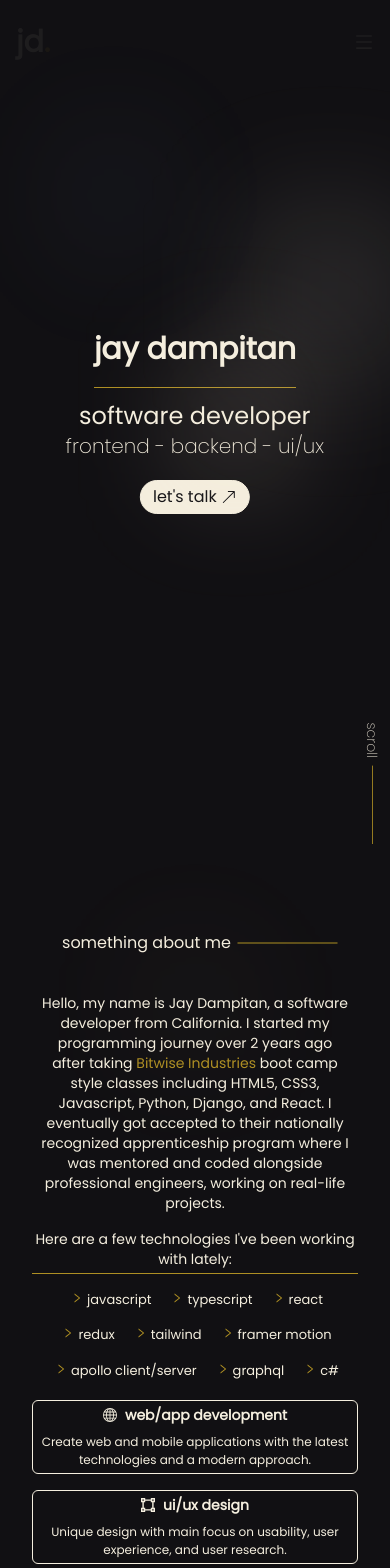
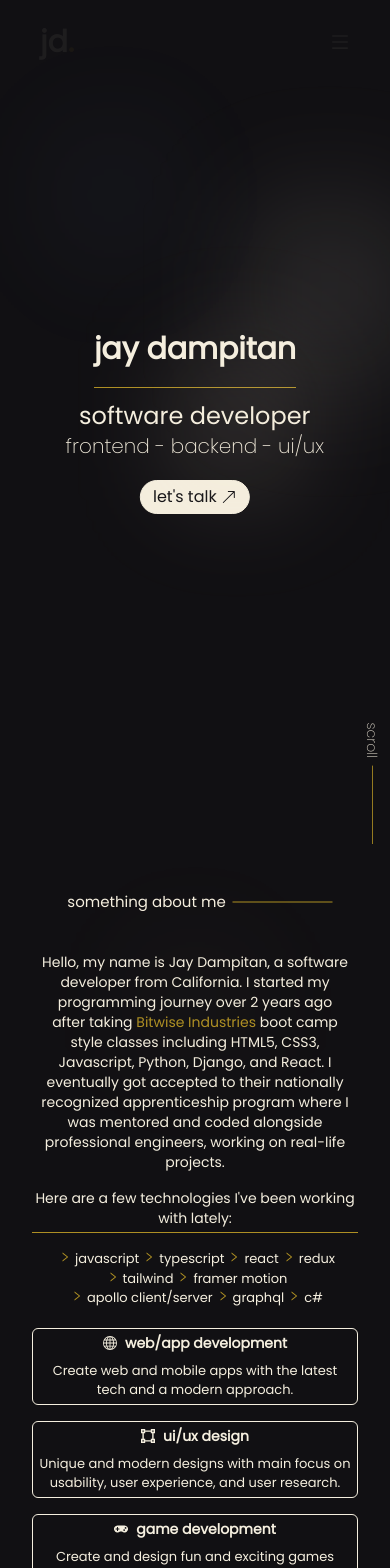
Before and after one commit to JayDampitan/new-portfolio, a Next.js app in the folder my-app/: page / in a window 390 px wide. Shown: the top 1568 px of the page. Built offline with nearby package versions, Linux system fonts and the light colour scheme.

Commit message:
clean up

```diff
--- a/my-app/assets/data.tsx
+++ b/my-app/assets/data.tsx
@@ -34,16 +34,16 @@ export const SERVICES__DATA = [
   {
     skill: "web/app development",
     description:
-      "Create web and mobile applications with the latest technologies and a modern approach.",
+      "Create web and mobile apps with the latest tech and a modern approach.",
   },
   {
     skill: "ui/ux design",
     description:
-      "Unique design with main focus on usability, user experience, and user research.",
+      "Unique and modern designs with main focus on usability, user experience, and user research.",
   },
   {
     skill: "game development",
     description:
-      "Create and design fun and exciting games made with Untiy engine.",
+      "Create and design fun and exciting games made with Unity engine.",
   },
 ];
--- a/my-app/assets/workData.tsx
+++ b/my-app/assets/workData.tsx
@@ -2,7 +2,7 @@ export const WORK__DATA = [
   {
     title: "poké palace",
     description:
-      "A web application where you can buy, win and collect all Pokémons, recieve badges for completing tasks, and a chance to experience an online slot machine only for Pokemons.",
+      "A web application where you can buy, win and collect Pokémons, receive badges for completing certain tasks, and experience an online slot machine only for Pokémon.",
     background: " bg-gradient-to-r from-[#ffb7005d] to-[#eb412ad2]",
     stacks: ["react", "redux", "sass"],
     github: "https://github.com/gonzalespaulb/Pokemon-App",
@@ -19,7 +19,7 @@ export const WORK__DATA = [
   {
     title: "movie app",
     description:
-      "A warmup project to start the apprenticeship program. Reactoad Movie App is a IMDB clone where you can search for your favorite movie and find out more information about them such as ratings, actors and more.",
+      "A warmup project to start the apprenticeship program. Reactoad Movie App is an IMDB clone where you can search for your favorite movie and find out more information about them such as ratings, actors, and more.",
     background: "bg-gradient-to-r from-[#aa03ac2f] to-[#9305ffeb]",
     stacks: ["react", "vanilla javascript"],
     launch: "https://reactoads-movie-app-7c45e.web.app/",
@@ -48,7 +48,7 @@ export const OTHER__WORK__DATA = [
   {
     title: "project boost",
     description:
-      "A game made with C# and Unity. Our hero is stuck in an isolated planet. To get home, he needs to pass obstables and get to the extraction points.",
+      "A game made with C# and Unity. Our hero is stuck on an isolated planet. He needs to pass obstacles and get to the extraction points to get home.",
     background: "bg-gradient-to-r from-[#0ddd8645] to-[#0df1e2]",
     stacks: ["unity", "c#"],
     github: "https://github.com/JayDampitan/Project-boost",
--- a/my-app/components/about/About.tsx
+++ b/my-app/components/about/About.tsx
@@ -26,8 +26,8 @@ const About = (props: Props) => {
       flex justify-center relative px-4 pt-2 lg:pt-8"
     >
       <div
-        className=" h-screen max-w-[1700px] justify-center
-          px-4 w-full flex items-center flex-col border-b-[1px] border-yellow lg:pb-11"
+        className=" h-auto max-w-[1700px] justify-center
+          px-4 w-full flex items-center flex-col border-b-[1px] border-yellow pb-11"
       >
         <TitleSection title="something about me" />
 
@@ -67,7 +67,7 @@ const About = (props: Props) => {
             <p className="border-b border-yellow text-center pb-1 text-sm md:text-[17px] lg:text-lg ">
               {`Here are a few technologies I've been working with lately:`}
             </p>
-            <ul className="flex items-center flex-wrap gap-4 justify-center mt-4">
+            <ul className="flex items-center flex-wrap lg:gap-4 justify-center mt-4">
               {STACKS__DATA.map((item, index) => (
                 <motion.li
                   key={index}
@@ -91,7 +91,7 @@ const About = (props: Props) => {
         {/* ---------- services offered -------------- */}
         <div
           className=" flex flex-col cursor-default gap-4 mt-4 md:mt-6 lg:my-14
-                    md:w-[70%] lg:w-2/3 lg:flex-row "
+                    md:w-[70%] lg:w-2/3 sm:flex-row"
         >
           {SERVICES__DATA.map((item, index) => {
             const Icon = icons[index];
@@ -102,7 +102,7 @@ const About = (props: Props) => {
                 transition={{ duration: 1.5, delay: index * 0.3 }}
                 viewport={{ once: true }}
                 key={index}
-                className="relative group flex"
+                className="relative group flex sm:w-1/3"
               >
                 <div
                   className=" absolute inset-0.5 bg-gradient-to-r from-[#ffb7005d] to-[#eb412ad2]
@@ -110,16 +110,16 @@ const About = (props: Props) => {
                 group-hover:duration-200"
                 ></div>
                 <div
-                  className="relative bg-darkGrey group text-white rounded-md  p-1
+                  className="relative w-full bg-darkGrey group text-white rounded-md  p-1
                      border border-white text-center flex
-                    flex-col items-center hover:border-orange-300 hover:-translate-y-1 duration-200 lg:p-3"
+                    flex-col justify-center items-center hover:border-orange-300 hover:-translate-y-1 duration-200 lg:p-3"
                 >
                   <div className="text-sm font-semibold flex items-center mb-2 gap-2 lg:text-lg">
                     <Icon />
                     <h4>{item.skill}</h4>
                   </div>
 
-                  <p className="text-[12px] md:text-[17px] lg:text-sm">
+                  <p className="text-[13px] lg:text-sm">
                     {item.description}
                   </p>
                 </div>
--- a/my-app/components/home/Hero.tsx
+++ b/my-app/components/home/Hero.tsx
@@ -22,8 +22,8 @@ const Hero = (props: Props) => {
       className=" bg-darkGrey w-full h-screen flex relative"
     >
       <div
-        className=" max-w-[1700px] flex h-screen w-full flex-col
-      mx-auto justify-center items-center md:px-20 lg:items-start lg:mt-11"
+        className="max-w-[1700px] flex h-screen w-full flex-col
+      mx-auto justify-center items-center lg:pl-28  lg:items-start lg:mt-11"
       >
         <motion.div
           variants={nameVariant}
--- a/my-app/components/nav/Navbar.tsx
+++ b/my-app/components/nav/Navbar.tsx
@@ -24,13 +24,13 @@ const Navbar = (props: Props) => {
       animate="visible"
       className="fixed left-0 bg-transparent top-0 w-full z-10 ease-in duration-500"
     >
-      <div className="max-w-[1750px] text-gray-400 m-auto flex justify-between items-center px-4 lg:px-20 py-6">
+      <div className="max-w-[1750px] text-gray-400 m-auto flex justify-between items-center px-10 lg:px-28 py-6">
         <Link to="/" spy={true} smooth={true} offset={0} duration={500}>
           <h1 className="text-3xl  font-bold text-white cursor-pointer md:text-4xl">
             jd<span className="text-yellow">.</span>
           </h1>
         </Link>
-        <ul className="hidden sm:flex items-center justify-center gap-4">
+        <ul className="hidden sm:flex items-center justify-center gap-4 text">
           {NAV__LINKS.map((item, index) => (
             <li
               key={index}
@@ -40,7 +40,7 @@ const Navbar = (props: Props) => {
               onClick={() => setActive(item.path)}
             >
               <Link
-                className="flex text-white text-xl xl:text-lg cursor-pointer"
+                className="flex text-white  lg:text-lg cursor-pointer"
                 to={`${item.path}`}
                 spy={true}
                 smooth={true}
@@ -57,7 +57,7 @@ const Navbar = (props: Props) => {
             href="https://drive.google.com/file/d/1OptG0c1mYhtMQv0F9oJDsuirrOIqRgml/view?usp=sharing"
             className=" border-l-[1px] border-yellow px-4 hover:text-light-brown z-40"
           >
-            <div className="text-white text-lg xl:text-lg relative nav-hover">
+            <div className="text-white lg:text-lg relative nav-hover">
               resumé
             </div>
           </a>
--- a/my-app/components/utils/title/TitleSection.tsx
+++ b/my-app/components/utils/title/TitleSection.tsx
@@ -8,7 +8,7 @@ type Props = {
 const TitleSection = ({ title }: Props) => {
   return (
     <>
-      <div className=" text-white lg:text-2xl flex items-center justify-center w-full pr-10">
+      <div className=" text-white text-[15px] lg:text-2xl flex items-center justify-center w-full pr-10">
         <div className=" flex items-center gap-14">
           <motion.h1
             variants={titleVariant}
--- a/my-app/components/work/Card.tsx
+++ b/my-app/components/work/Card.tsx
@@ -10,7 +10,7 @@ type Props = {};
 
 const Card = (props: Props) => {
   return (
-    <div className="gap-2 flex-wrap flex flex-col items-stretch justify-center mt-7 lg:flex-row ">
+    <div className="gap-2 px-2 flex-wrap flex flex-col items-stretch justify-center mt-7 lg:flex-row ">
       {WORK__DATA.map((item, index) => (
         <motion.div
           initial={{ opacity: 0, y: 20 }}
@@ -29,7 +29,7 @@ const Card = (props: Props) => {
           <p className="py-3 lg:py-6 text-sm lg:text-[16px] lg:pr-10 lg:leading-6">
             {item.description}
           </p>
-          <div className="flex flex-wrap gap-1">
+          <div className="flex flex-wrap sm:gap-1">
             {item.stacks.map((stack, index) => (
               <div
                 key={index}
--- a/my-app/components/work/Work.tsx
+++ b/my-app/components/work/Work.tsx
@@ -18,7 +18,7 @@ const Work = (props: Props) => {
   return (
     <div
       ref={constrainRef}
-      className="h-auto flex justify-center pt-16 items-start w-full bg-darkGrey relative"
+      className="h-auto flex justify-center px-2 pt-16 items-start w-full bg-darkGrey relative"
     >
       <div className="max-w-[1750px] mx-auto w-full flex flex-col  lg:pt-20 px-3">
         <TitleSection title="some chosen work" />
```
